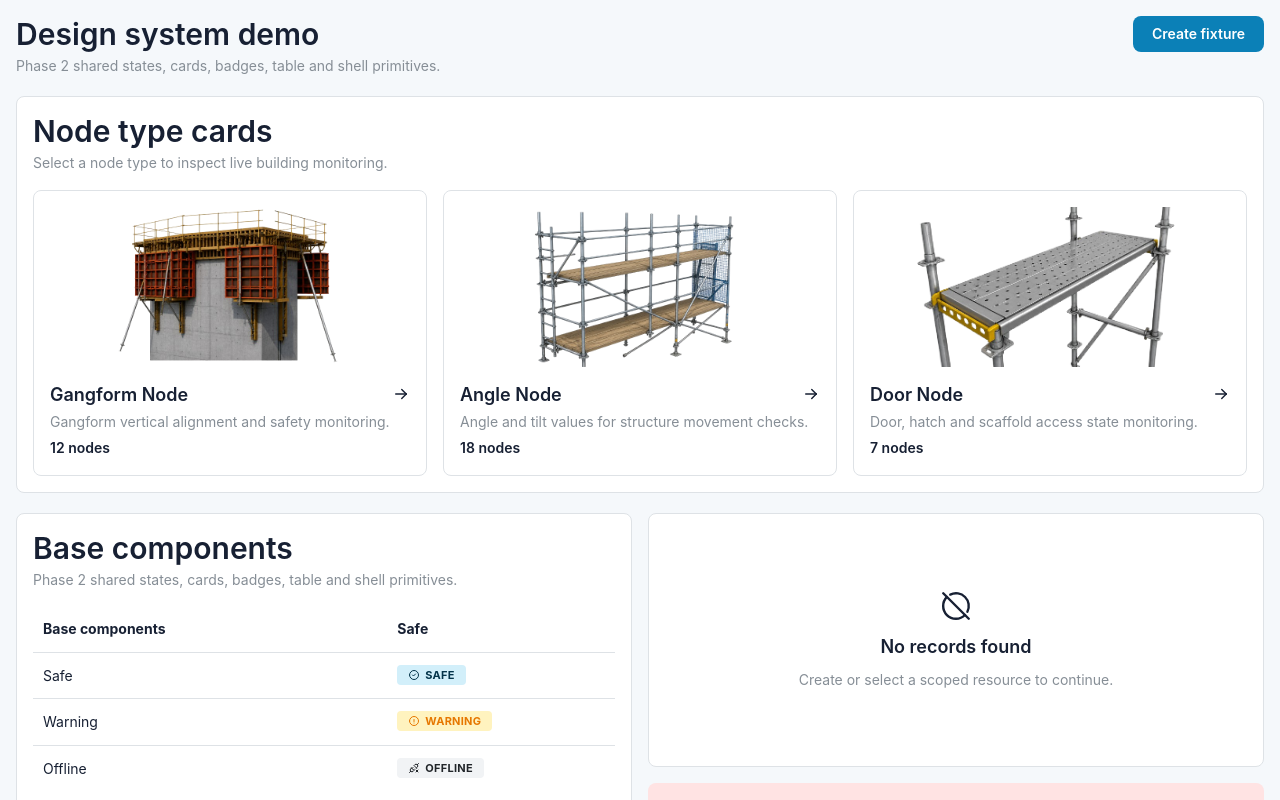
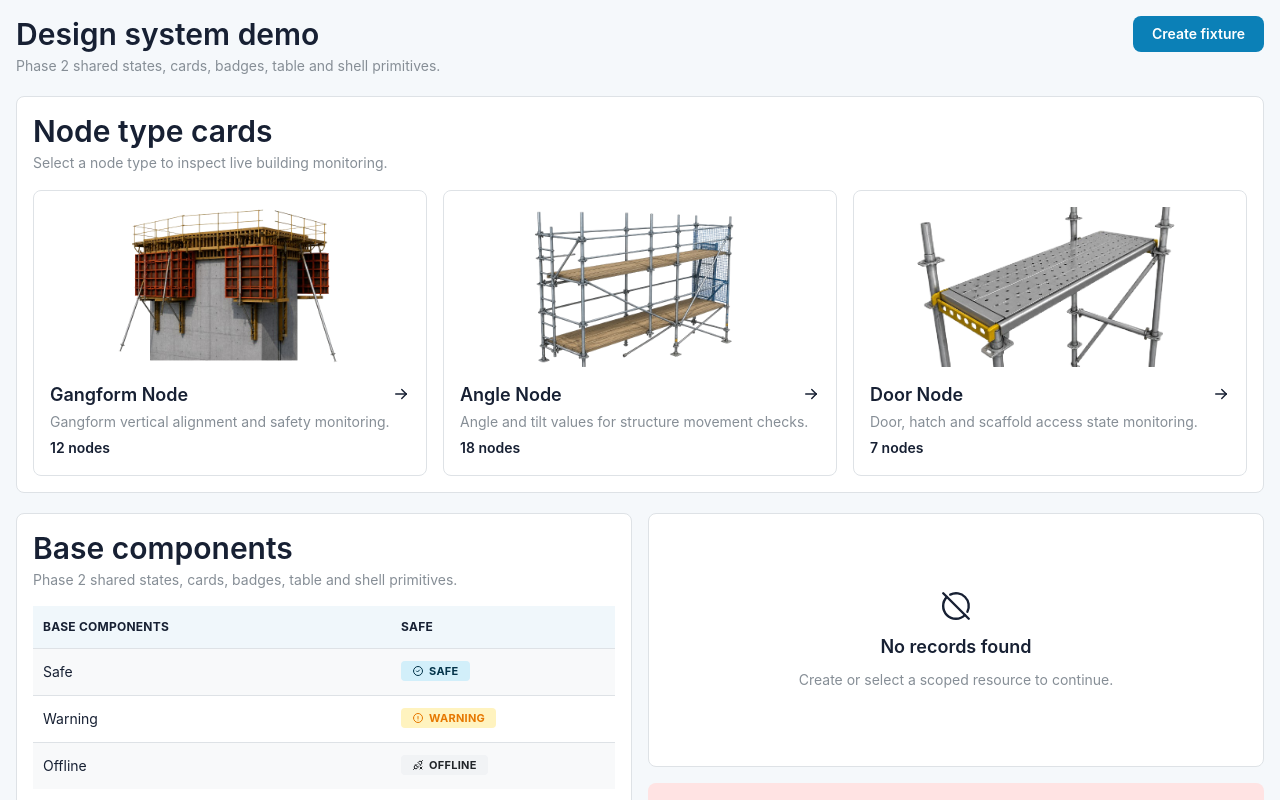
Before and after one commit to gssiot-dotcom/GSS-IOT-V3-Monorepo, a React (Vite) app in the folder apps/web/: page /phase-2/demo in a window 1280 px wide. Shown: the top 800 px of the page. Built offline with nearby package versions, Linux system fonts and the light colour scheme.

Commit message:
feat(web): refine device and command data surfaces

```diff
--- a/apps/web/src/features/gateway-commands/GatewayCommandsPage.tsx
+++ b/apps/web/src/features/gateway-commands/GatewayCommandsPage.tsx
@@ -1,5 +1,5 @@
 import type { GatewayCommandRecord, MqttStatusRecord } from "@gss-iot/contracts";
-import { DataTable, EmptyState, ErrorState, LoadingState, PageHeader } from "@gss-iot/ui";
+import { DataTable, DataToolbar, EmptyState, ErrorState, LoadingState, PageHeader } from "@gss-iot/ui";
 import { Badge, Button, Code, Drawer, Group, Paper, SimpleGrid, Stack, Text } from "@mantine/core";
 import { useCallback, useEffect, useMemo, useState } from "react";
 
@@ -105,8 +105,18 @@ export function GatewayCommandsPage() {
       <PageHeader title={t("gatewayCommands.title")} subtitle={t("gatewayCommands.subtitle")} />
       <MqttStatusBlock status={mqttStatus} />
       {commands.length ? (
-        <DataTable
-          columns={[
+        <Stack gap="md">
+          <DataToolbar>
+            <Text c="dimmed" size="sm">{commands.length} {t("gatewayCommands.title")}</Text>
+            <Group gap="xs">
+              {(["PENDING", "SENT", "ACKNOWLEDGED", "FAILED"] as const).map((status) => {
+                const count = commands.filter((command) => command.status === status).length;
+                return count ? <Badge color={statusColor(status)} key={status} variant="light">{status} {count}</Badge> : null;
+              })}
+            </Group>
+          </DataToolbar>
+          <DataTable
+            columns={[
             {
               key: "gateway",
               label: t("gatewayCommands.gateway"),
@@ -162,7 +172,8 @@ export function GatewayCommandsPage() {
             },
           ]}
           rows={commands}
-        />
+          />
+        </Stack>
       ) : (
         <EmptyState
           description={t("gatewayCommands.emptyDescription")}
--- a/apps/web/src/styles/global.css
+++ b/apps/web/src/styles/global.css
@@ -139,6 +139,19 @@ body {
   padding: 12px;
 }
 
+.gss-data-table thead th {
+  background: color-mix(in srgb, var(--gss-accent) 6%, var(--gss-panel));
+  color: var(--gss-foreground);
+  font-size: 0.75rem;
+  letter-spacing: 0.02em;
+  text-transform: uppercase;
+  white-space: nowrap;
+}
+
+.gss-data-table tbody td {
+  vertical-align: middle;
+}
+
 .gss-destructive-zone {
   background: color-mix(in srgb, #dc2626 5%, var(--gss-panel));
   border-color: color-mix(in srgb, #dc2626 35%, var(--gss-border));
--- a/packages/ui/src/data-table.tsx
+++ b/packages/ui/src/data-table.tsx
@@ -20,7 +20,7 @@ export function DataTable<Row extends { id: string }>({
 }) {
   return (
     <Table.ScrollContainer minWidth={640}>
-      <Table aria-label={ariaLabel} highlightOnHover verticalSpacing="sm">
+      <Table className="gss-data-table" aria-label={ariaLabel} highlightOnHover striped verticalSpacing="sm">
         {caption ? <Table.Caption>{caption}</Table.Caption> : null}
         <Table.Thead>
           <Table.Tr>
--- a/packages/ui/src/status-badge.tsx
+++ b/packages/ui/src/status-badge.tsx
@@ -3,18 +3,36 @@ import {
   IconAlertTriangle,
   IconCircleCheck,
   IconExclamationCircle,
+  IconClock,
+  IconCircleCheckFilled,
   IconQuestionMark,
   IconPlugConnectedX,
   IconShieldCheck,
 } from "@tabler/icons-react";
 
-export type GssStatus = "caution" | "danger" | "offline" | "safe" | "unconfigured" | "warning";
+export type GssStatus =
+  | "acknowledged"
+  | "caution"
+  | "danger"
+  | "failed"
+  | "offline"
+  | "online"
+  | "pending"
+  | "safe"
+  | "stale"
+  | "unconfigured"
+  | "warning";
 
 const statusConfig: Record<GssStatus, { color: string; icon: typeof IconCircleCheck }> = {
+  acknowledged: { color: "blue", icon: IconCircleCheckFilled },
   caution: { color: "green", icon: IconShieldCheck },
   danger: { color: "red", icon: IconAlertTriangle },
+  failed: { color: "red", icon: IconAlertTriangle },
   offline: { color: "gray", icon: IconPlugConnectedX },
+  online: { color: "green", icon: IconCircleCheck },
+  pending: { color: "yellow", icon: IconClock },
   safe: { color: "gss", icon: IconCircleCheck },
+  stale: { color: "orange", icon: IconClock },
   unconfigured: { color: "gray", icon: IconQuestionMark },
   warning: { color: "yellow", icon: IconExclamationCircle },
 };
```
Also changed, not shown: 1 other file (tests, documents, lock files or other folders).
